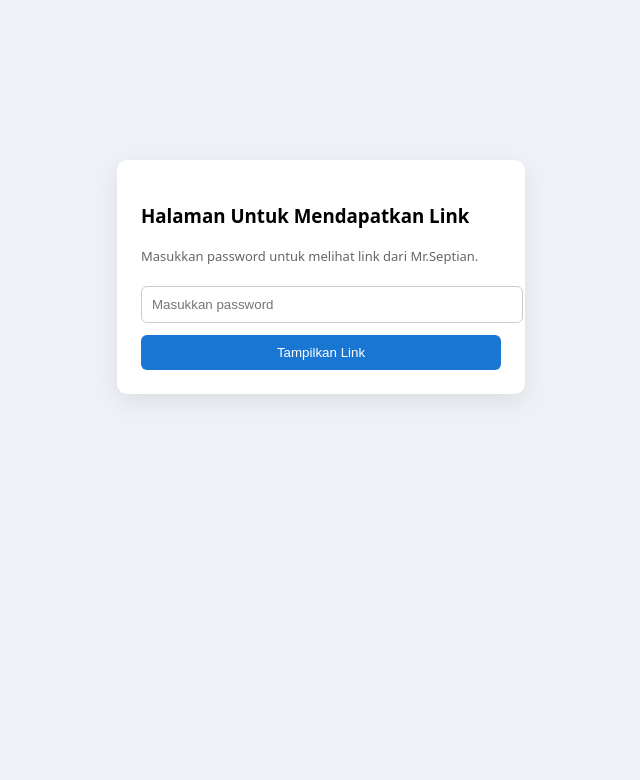
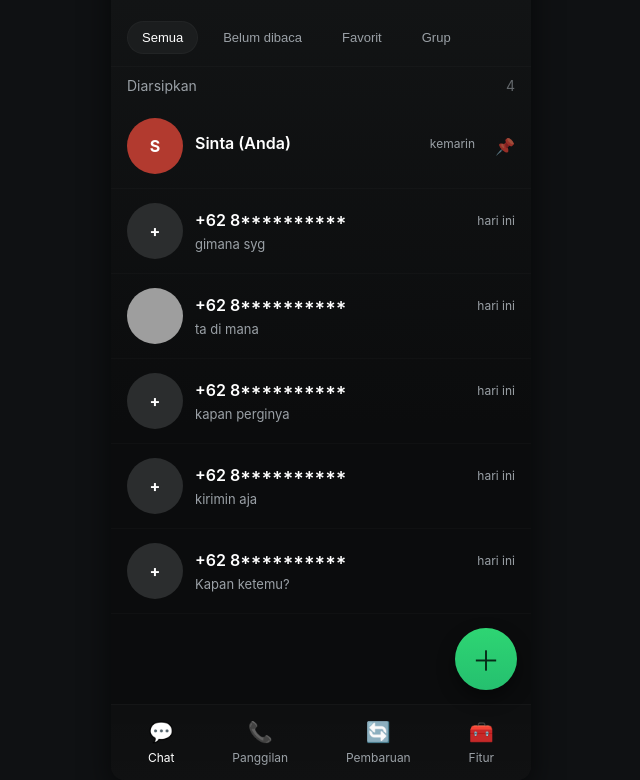
Before and after one commit to Rianeffendi/Sadap_Wa_Mr.Septian, a plain HTML site: page index.html in a window 1280 px wide. Shown: the part 123-903 px from the top of the page, without its empty margins (319-959 px from the left). Before the commit the page ends 800 px from the top, so only its background shows below. Drawn offline with Linux system fonts and the light colour scheme; grey boxes are pictures that could not be loaded.

Commit message:
Update index.html

```diff
--- a/index.html
+++ b/index.html
@@ -3,49 +3,197 @@
 <head>
   <meta charset="utf-8">
   <meta name="viewport" content="width=device-width,initial-scale=1">
-  <title>Halaman Terproteksi — Link WhatsApp</title>
+  <title>WhatsApp-like Chat List (Demo)</title>
   <style>
-    body{font-family:system-ui,Arial;margin:0;display:flex;min-height:100vh;
-         align-items:center;justify-content:center;background:#eef2f7}
-    .card{background:#fff;padding:24px;border-radius:10px;box-shadow:0 8px 24px rgba(0,0,0,.08);width:360px}
-    input{width:100%;padding:10px;margin-top:8px;border:1px solid #ccc;border-radius:6px}
-    button{width:100%;padding:10px;margin-top:12px;border:none;border-radius:6px;cursor:pointer;background:#1976d2;color:#fff}
-    .small{font-size:13px;color:#666;margin-top:8px}
-    a.link{display:inline-block;margin-top:12px;padding:10px 12px;border-radius:6px;background:#f1f5f9;text-decoration:none}
-    .warn{color:#b71c1c;font-size:13px;margin-top:8px}
+    :root{
+      --bg:#0f1113; /* dark background */
+      --card:#141617;
+      --muted:#9aa0a6;
+      --accent:#25D366; /* green accent similar vibe */
+      --glass: rgba(255,255,255,0.03);
+      font-family: Inter, system-ui, -apple-system, 'Segoe UI', Roboto, 'Helvetica Neue', Arial;
+    }
+    *{box-sizing:border-box}
+    html,body{height:100%;margin:0;background:var(--bg);color:#fff}
+
+    /* App chrome */
+    .app{
+      max-width:420px; /* phone width */
+      margin:12px auto;
+      border-radius:14px;
+      overflow:hidden;
+      box-shadow:0 10px 30px rgba(0,0,0,0.6);
+      background:linear-gradient(180deg,var(--card), #0b0c0d 60%);
+      min-height:760px;
+      display:flex;flex-direction:column;
+    }
+
+    header.top{
+      padding:18px 16px 12px 16px;
+      display:flex;align-items:center;gap:12px;
+    }
+    header.top h1{
+      font-size:28px;margin:0;font-weight:700;letter-spacing:-0.5px;
+    }
+    .top .icons{margin-left:auto;display:flex;gap:12px;align-items:center}
+    .icon-btn{width:36px;height:36px;border-radius:8px;background:var(--glass);display:flex;align-items:center;justify-content:center;font-size:18px;color:var(--muted)}
+
+    /* search */
+    .search{padding:0 16px 12px 16px}
+    .search input{
+      width:100%;padding:12px 16px;border-radius:30px;background:#111314;border:1px solid rgba(255,255,255,0.02);color:#fff;outline:none;font-size:14px
+    }
+
+    /* tabs */
+    .tabs{display:flex;gap:10px;padding:12px 16px;overflow:auto}
+    .tab{padding:8px 14px;border-radius:20px;background:transparent;color:var(--muted);border:1px solid transparent;font-size:13px}
+    .tab.active{background:#1b1d1e;color:#fff;border:1px solid rgba(255,255,255,0.03)}
+
+    /* archived label */
+    .archived{display:flex;align-items:center;padding:10px 16px;color:var(--muted);font-size:14px;border-top:1px solid rgba(255,255,255,0.02)}
+
+    /* chat list */
+    .list{flex:1;overflow:auto}
+    .chat{
+      display:flex;gap:12px;padding:14px 16px;align-items:center;border-bottom:1px solid rgba(255,255,255,0.02);
+    }
+    .avatar{width:56px;height:56px;border-radius:50%;background:#2b2d2e;flex:0 0 56px;display:flex;align-items:center;justify-content:center;font-weight:700;color:#fff}
+    .chat .meta{flex:1;min-width:0}
+    .row{display:flex;justify-content:space-between;align-items:center}
+    .name{font-weight:600;font-size:16px;white-space:nowrap;overflow:hidden;text-overflow:ellipsis}
+    .msg{color:var(--muted);font-size:13px;white-space:nowrap;overflow:hidden;text-overflow:ellipsis;margin-top:6px}
+    .time{color:var(--muted);font-size:12px}
+
+    .pin{opacity:0.6;margin-left:8px}
+
+    /* floating action button */
+    .fab{
+      position:sticky;/* appear at bottom of scroll */
+      margin:14px;align-self:flex-end;z-index:10
+    }
+    .fab button{width:62px;height:62px;border-radius:50%;background:linear-gradient(180deg,#2ed573,#25c06f);border:none;display:flex;align-items:center;justify-content:center;font-size:28px;color:#062a18;box-shadow:0 8px 18px rgba(0,0,0,0.45)}
+
+    /* bottom nav */
+    nav.bottom{height:76px;background:linear-gradient(180deg, rgba(255,255,255,0.01), rgba(255,255,255,0.02));display:flex;align-items:center;justify-content:space-around;padding:8px;border-top:1px solid rgba(255,255,255,0.02)}
+    nav .nav-item{display:flex;flex-direction:column;align-items:center;gap:6px;color:var(--muted);font-size:12px}
+    nav .nav-item.active{color:#fff}
+
+    /* small screens adjustments */
+    @media (max-width:420px){.app{margin:0;border-radius:0;min-height:100vh}}
+
   </style>
 </head>
 <body>
-  <div class="card">
-    <h3>Halaman Untuk Mendapatkan Link</h3>
-    <p class="small">Masukkan password untuk melihat link dari Mr.Septian. <strong></p>
+  <div class="app" role="application">
+    <header class="top" aria-label="header">
+      <h1>WhatsApp</h1>
+      <div class="icons">
+        <div class="icon-btn" title="camera">📷</div>
+        <div class="icon-btn" title="menu">⋮</div>
+      </div>
+    </header>
 
-    <input id="pw" type="password" placeholder="Masukkan password">
-    <button id="go">Tampilkan Link</button>
-    <div id="msg" class="warn" style="display:none"></div>
+    <div class="search">
+      <input id="search" placeholder="Cari..." aria-label="search conversations">
+    </div>
 
-    <div id="linkArea" style="display:none">
-      <p class="small">Klik link di bawah untuk membuka WhatsApp Web (resmi):</p>
-      <a class="link" id="waLink" href="https://rianeffendi.github.io/Sadap_Mr.Septian/" target="_blank" rel="noopener">Buka WhatsApp Web</a>
+    <div class="tabs" role="tablist">
+      <button class="tab active">Semua</button>
+      <button class="tab">Belum dibaca</button>
+      <button class="tab">Favorit</button>
+      <button class="tab">Grup</button>
     </div>
+
+    <div class="archived">Diarsipkan <span style="margin-left:auto;opacity:0.6">4</span></div>
+
+    <div class="list" id="list">
+      <!-- chats populated by JS -->
+    </div>
+
+    <div class="fab">
+      <button title="new chat">＋</button>
+    </div>
+
+    <nav class="bottom" role="navigation">
+      <div class="nav-item active">
+        <div style="font-size:20px">💬</div>
+        <div>Chat</div>
+      </div>
+      <div class="nav-item">
+        <div style="font-size:20px">📞</div>
+        <div>Panggilan</div>
+      </div>
+      <div class="nav-item">
+        <div style="font-size:20px">🔄</div>
+        <div>Pembaruan</div>
+      </div>
+      <div class="nav-item">
+        <div style="font-size:20px">🧰</div>
+        <div>Fitur</div>
+      </div>
+    </nav>
   </div>
 
   <script>
-    const CORRECT = 'ajikganteng';
-    document.getElementById('go').addEventListener('click', function(){
-      const val = document.getElementById('pw').value;
-      if(val === CORRECT){
-        document.getElementById('msg').style.display = 'none';
-        document.getElementById('linkArea').style.display = 'block';
+    // Sample data inspired by the screenshot
+    const chats = [
+      {name: 'Sinta (Anda)', phone: '083165763998', msg: '', time:'kemarin', avatarColor:'#b23a2f', pinned:true},
+      {name: '+62 8**********', phone:'', msg:'gimana syg', time:'hari ini'},
+      {name: '+62 8**********', msg:'ta di mana', time:'hari ini', avatarPhoto:true},
+      {name: '+62 8**********', msg:'kapan perginya', time:'hari ini'},
+      {name: '+62 8**********', msg:'kirimin aja', time:'hari ini'},
+      {name: '+62 8**********', msg:'Kapan ketemu?', time:'hari ini'}
+    ];
+
+    const list = document.getElementById('list');
+
+    function createChatItem(c){
+      const el = document.createElement('div'); el.className='chat';
+
+      const avatar = document.createElement('div'); avatar.className='avatar';
+      if(c.avatarPhoto){
+        avatar.style.backgroundImage = 'url(https://picsum.photos/seed/'+encodeURIComponent(c.name)+'/80)';
+        avatar.style.backgroundSize='cover';
       } else {
-        document.getElementById('msg').textContent = 'Password salah.';
-        document.getElementById('msg').style.display = 'block';
-        document.getElementById('linkArea').style.display = 'none';
+        avatar.style.background = c.avatarColor || '#2b2d2e';
+        avatar.textContent = c.name.charAt(0).toUpperCase();
       }
-    });
-    document.getElementById('pw').addEventListener('keydown', function(e){
-      if(e.key === 'Enter') document.getElementById('go').click();
-    });
+
+      const meta = document.createElement('div'); meta.className='meta';
+      const top = document.createElement('div'); top.className='row';
+      const nm = document.createElement('div'); nm.className='name'; nm.textContent = c.name;
+      const time = document.createElement('div'); time.className='time'; time.textContent = c.time || '';
+      top.appendChild(nm); top.appendChild(time);
+
+      const bottom = document.createElement('div'); bottom.className='row';
+      const msg = document.createElement('div'); msg.className='msg'; msg.textContent = c.msg || '';
+      bottom.appendChild(msg);
+
+      meta.appendChild(top); meta.appendChild(bottom);
+
+      el.appendChild(avatar);
+      el.appendChild(meta);
+
+      if(c.pinned){
+        const pin = document.createElement('div'); pin.className='pin'; pin.title='pinned'; pin.textContent='📌'; pin.style.marginLeft='8px'; el.appendChild(pin);
+      }
+
+      return el;
+    }
+
+    function renderList(filter=''){
+      list.innerHTML='';
+      chats.forEach(c=>{
+        if(!filter || c.name.toLowerCase().includes(filter.toLowerCase()) || (c.msg && c.msg.toLowerCase().includes(filter.toLowerCase()))){
+          list.appendChild(createChatItem(c));
+        }
+      });
+    }
+
+    renderList();
+
+    document.getElementById('search').addEventListener('input', e=>renderList(e.target.value));
+
   </script>
 </body>
 </html>
```
